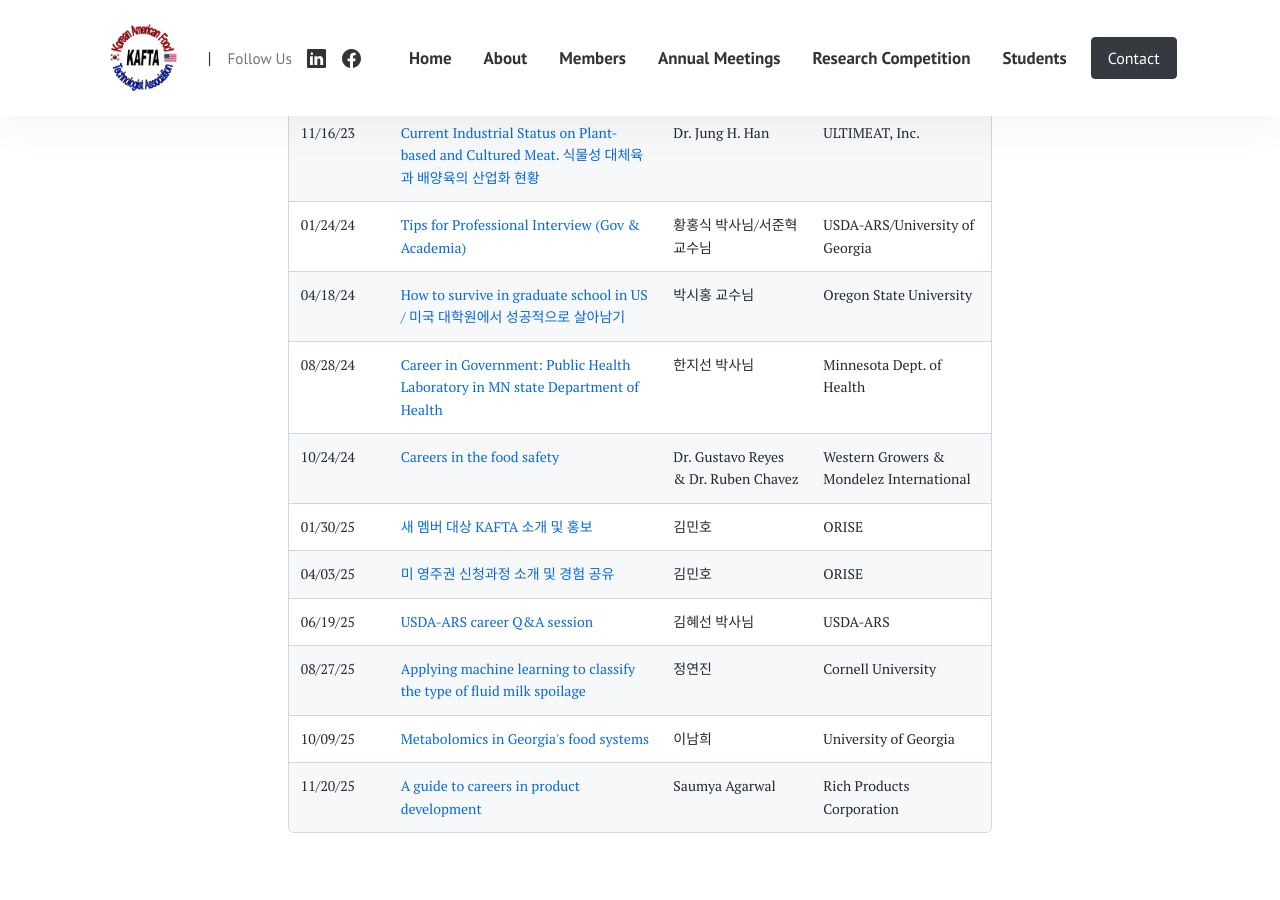
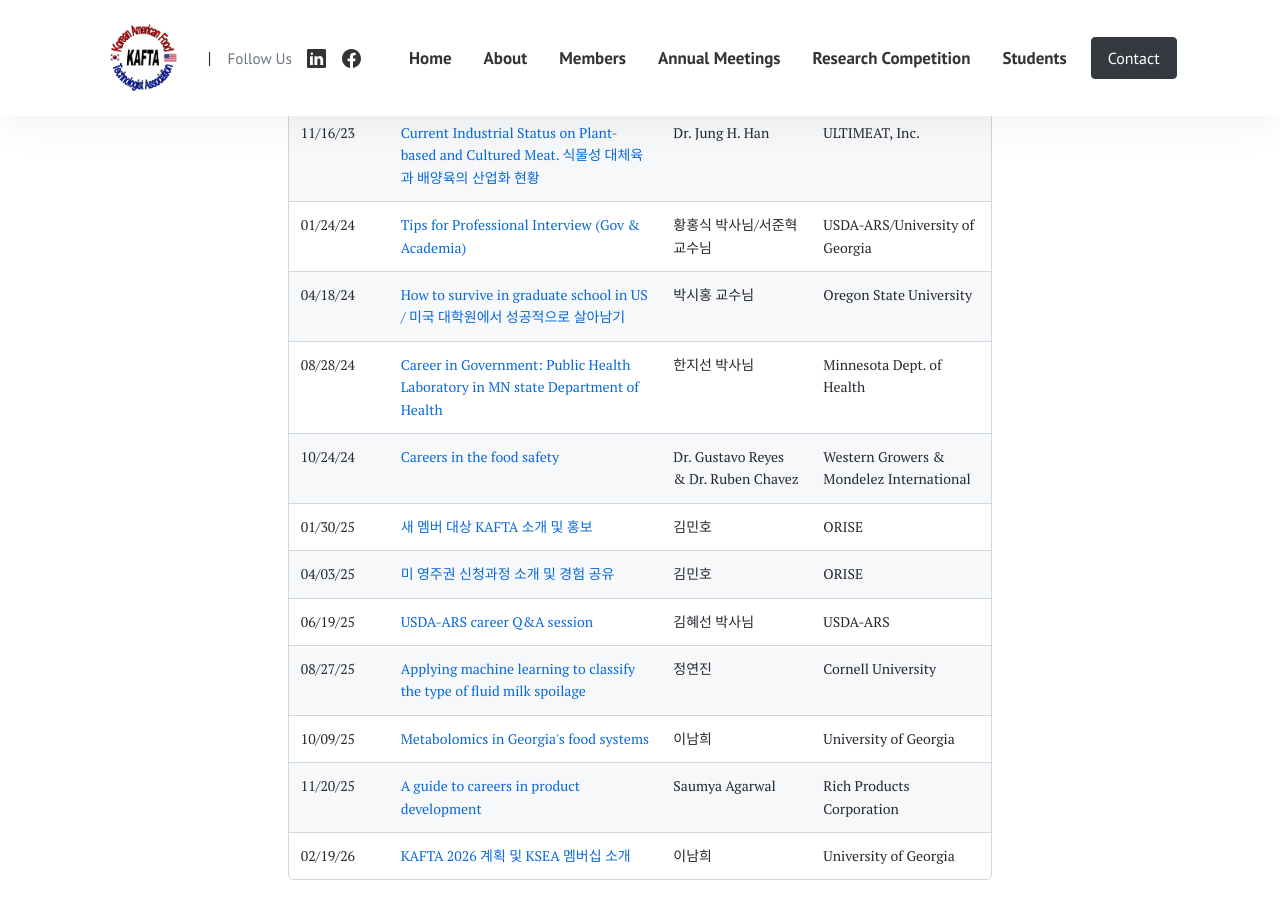
Before and after one commit to KAFTA-USA/KAFTA-USA.github.io, a Jekyll site: the page built from pages/students.html, in a window 1280 px wide and 900 px high, scrolled down 1296 px. Built offline with Jekyll 4.4.1, drawn with Linux system fonts in a browser that asks for light colours; before the commit the page ends 2149 px from its top, so only the background shows below that.

Commit message:
Add event entry for KAFTA 2026 plan and KSEA membership

```diff
--- a/pages/students.html
+++ b/pages/students.html
@@ -98,6 +98,7 @@
                 <tr><td>08/27/25</td><td class="title-highlight">Applying machine learning to classify the type of fluid milk spoilage</td><td>정연진</td><td>Cornell University</td></tr>
                 <tr><td>10/09/25</td><td class="title-highlight">Metabolomics in Georgia's food systems</td><td>이남희</td><td>University of Georgia</td></tr>
                 <tr><td>11/20/25</td><td class="title-highlight">A guide to careers in product development</td><td>Saumya Agarwal</td><td>Rich Products Corporation</td></tr>
+                <tr><td>02/19/26</td><td class="title-highlight">KAFTA 2026 계획 및 KSEA 멤버십 소개</td><td>이남희</td><td>University of Georgia</td></tr>
             </tbody>
         </table>
     </div>
```
